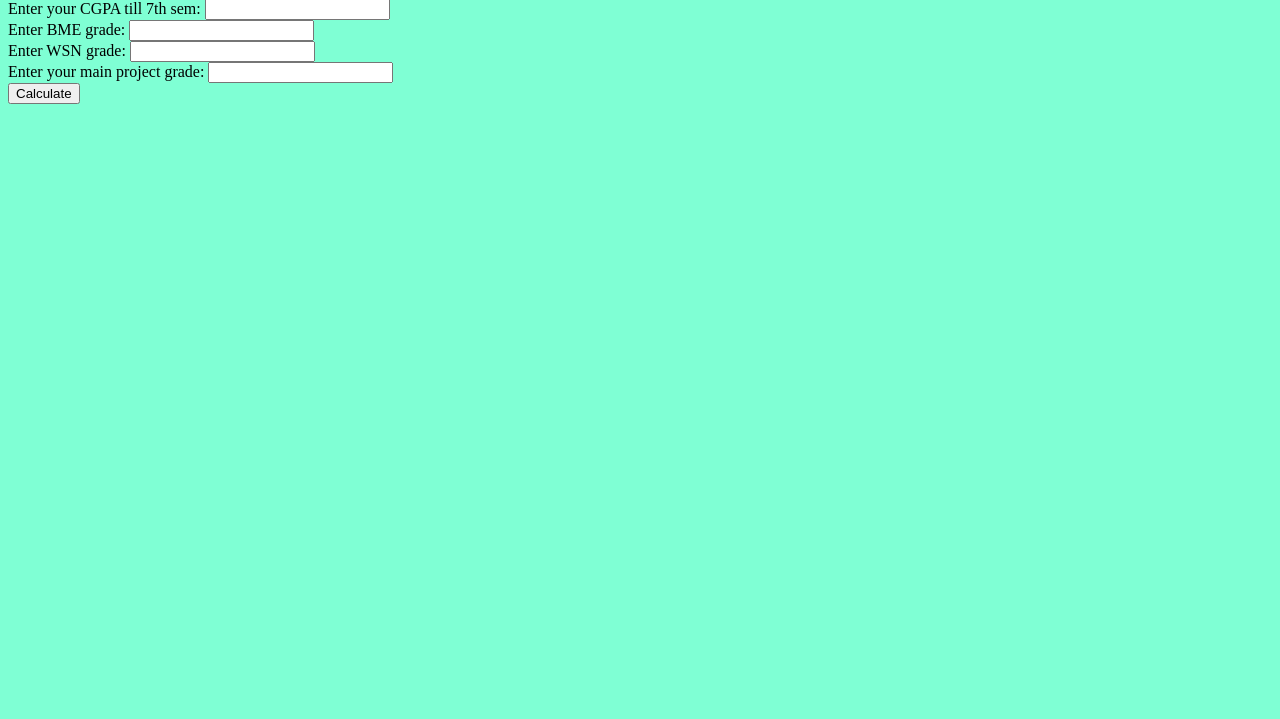
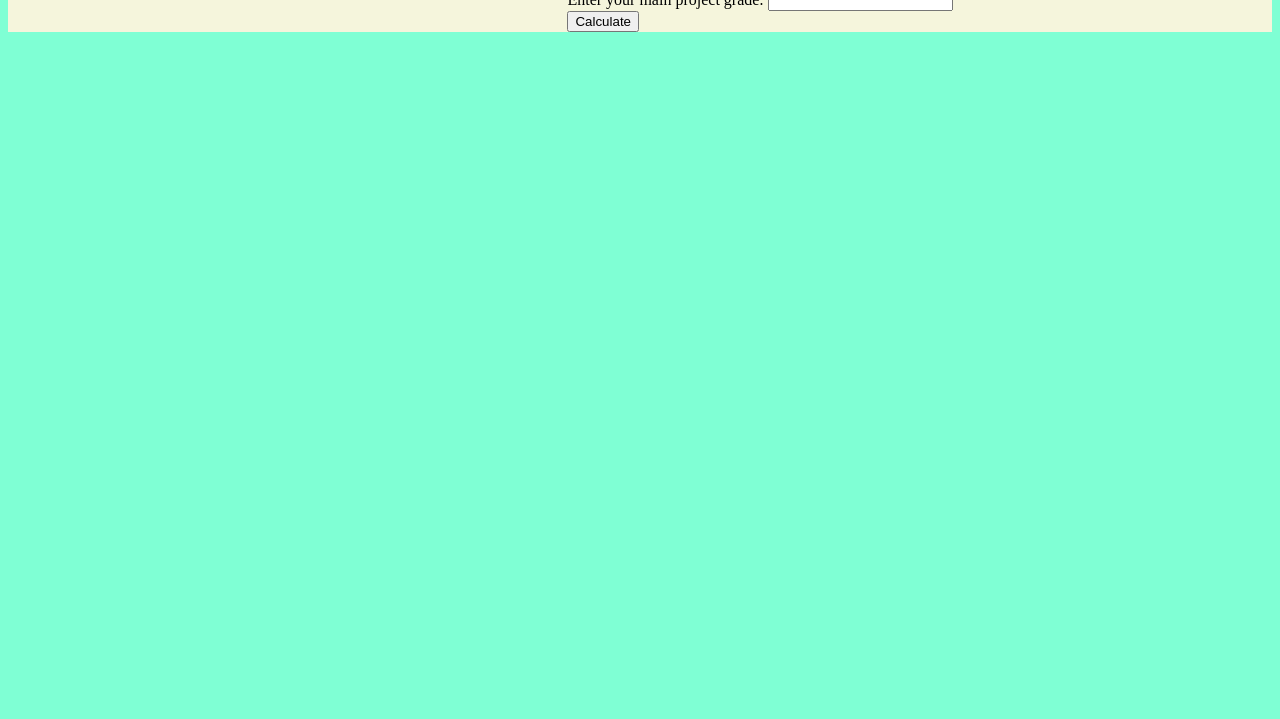
Before and after one commit to Ganeshchirathapudi/CGPA, a plain HTML site: page index.html in a window 1280 px wide. Shown: the part 81-800 px from the top of the page. Drawn offline with Linux system fonts and the light colour scheme.

Commit message:
Update styles.css

```diff
--- a/styles.css
+++ b/styles.css
@@ -1,3 +1,8 @@
 body{
   background-color:aquamarine;
 }
+.container{
+  display:flex;
+  justify-content:center;
+  background-color:beige;
+}
```
